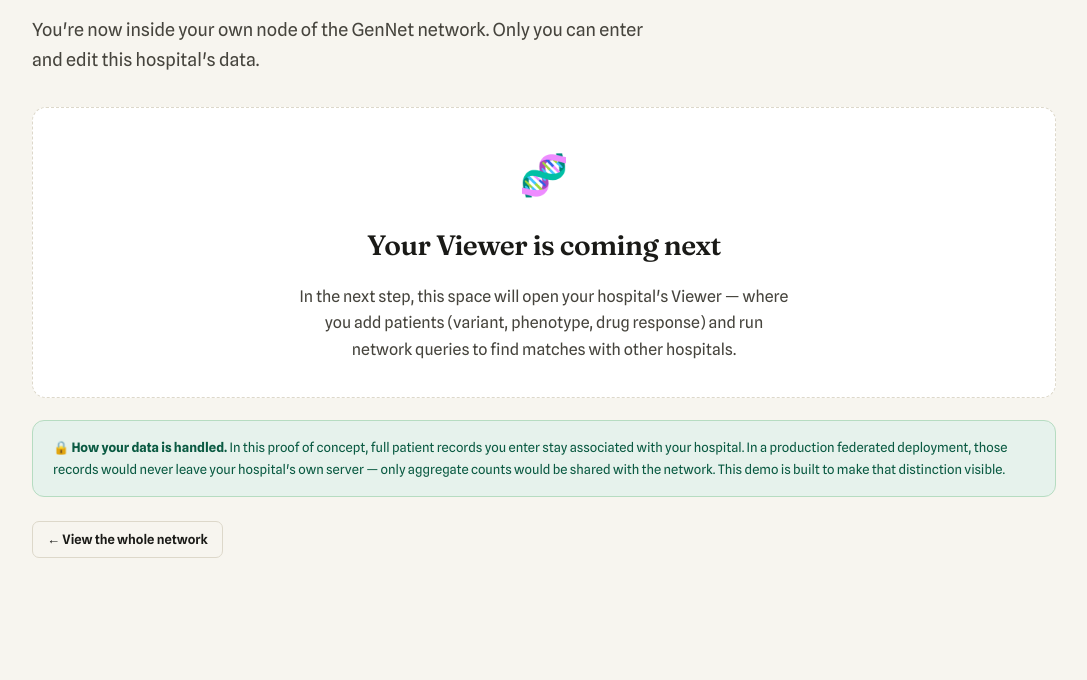
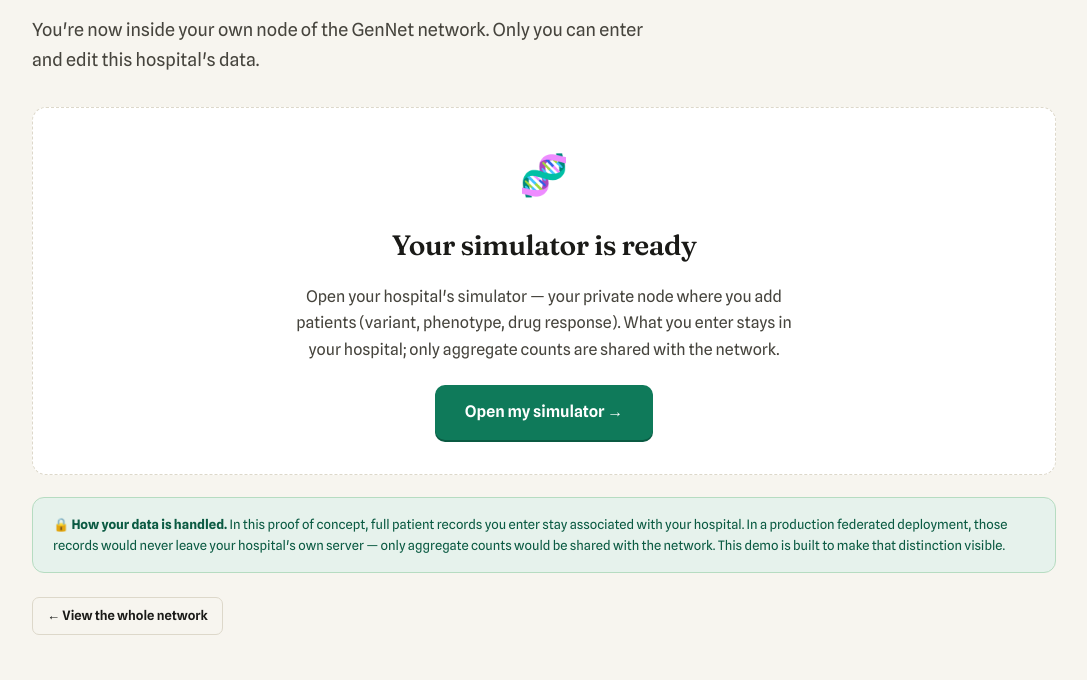
Before and after one commit to rcr216/GenNet, a FastAPI app: template templates/hospital_workspace.html in a window 1280 px wide. Shown: the part 208-888 px from the top of the page, without its empty margins (96-1183 px from the left). Run offline with FastAPI, Linux system fonts and the light colour scheme; the template is opened without the code that fills it, so the values that code supplies are empty; some libraries are stand-ins or nearby versions.

Commit message:
Update hospital_workspace.html

```diff
--- a/templates/hospital_workspace.html
+++ b/templates/hospital_workspace.html
@@ -24,8 +24,9 @@
 
 <div class="coming">
   <div class="ic">🧬</div>
-  <h2 style="margin-top:0">Your Viewer is coming next</h2>
-  <p style="max-width:52ch;margin:0 auto">In the next step, this space will open your hospital's Viewer — where you add patients (variant, phenotype, drug response) and run network queries to find matches with other hospitals.</p>
+  <h2 style="margin-top:0">Your simulator is ready</h2>
+  <p style="max-width:54ch;margin:0 auto 22px">Open your hospital's simulator — your private node where you add patients (variant, phenotype, drug response). What you enter stays in your hospital; only aggregate counts are shared with the network.</p>
+  <a href="/hospital/{{ hospital.id }}/simulator" class="btn" style="font-size:16px;padding:14px 30px">Open my simulator →</a>
 </div>
 
 <div class="private-note">
```
